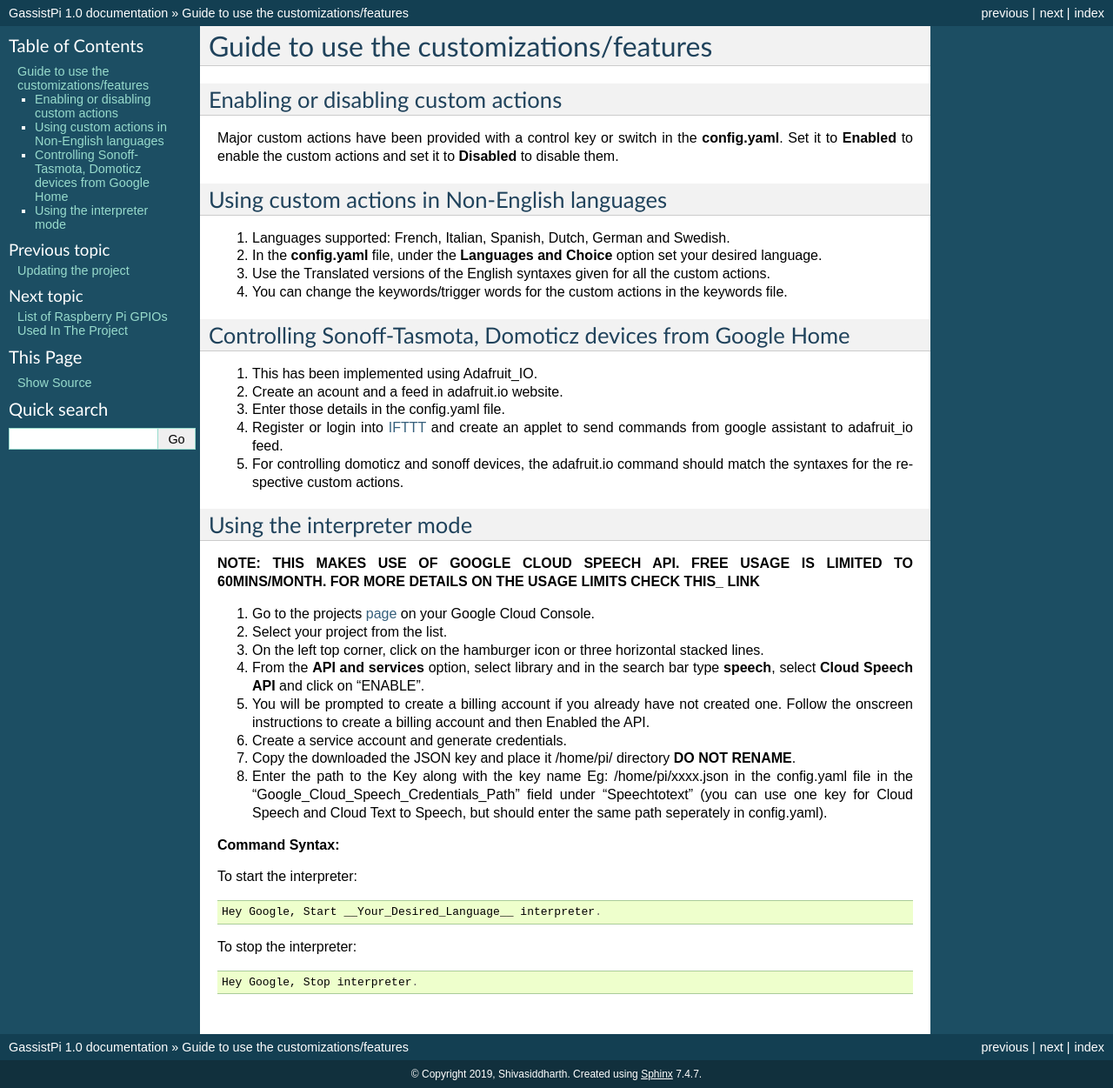
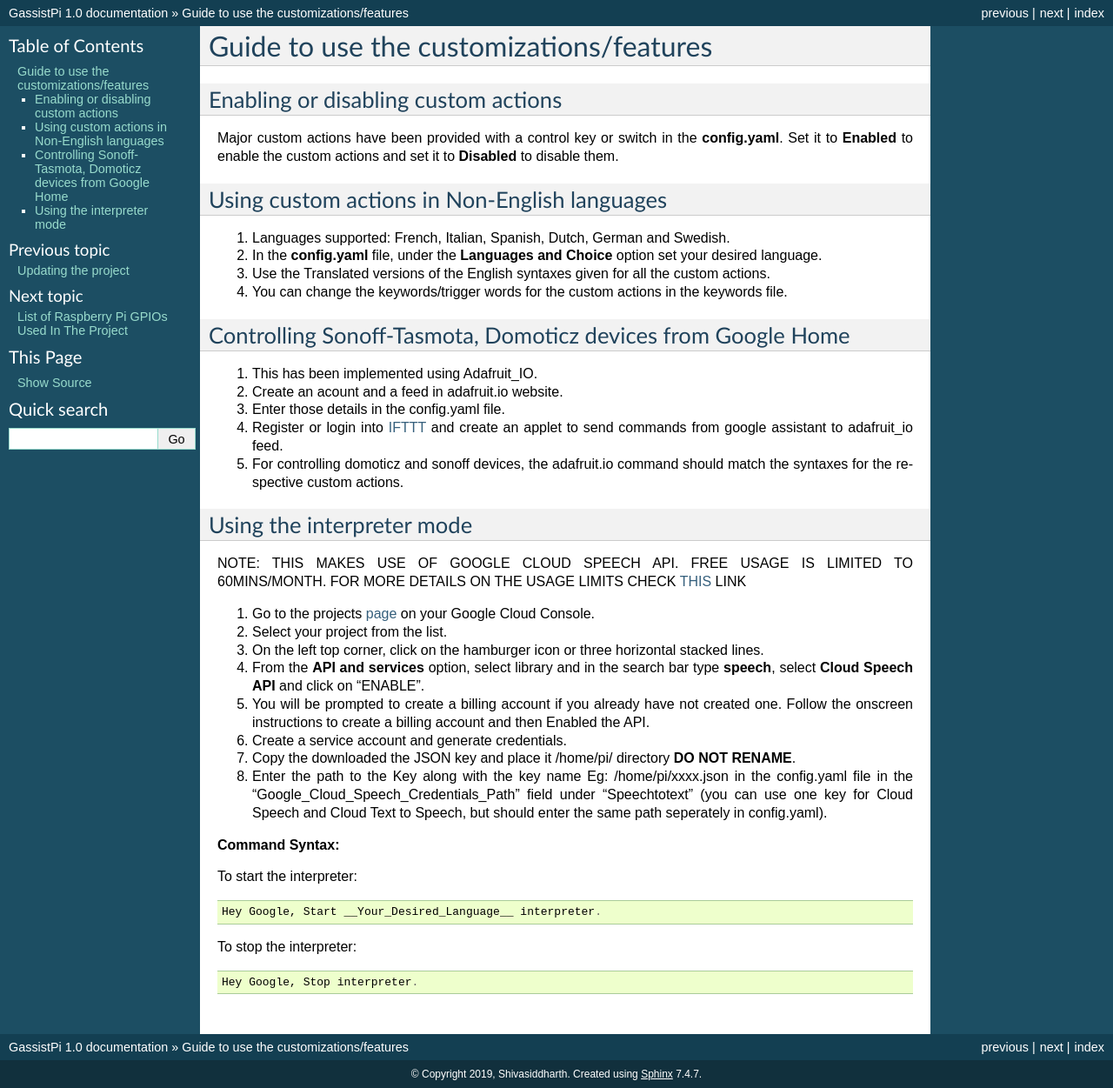
Before and after one commit to shivasiddharth/GassistPi-Documentation, a Sphinx documentation site: the page built from docs/customization.rst, in a window 1280 px wide. Shown: the whole page at 87% size. Built offline with Sphinx 7.4.7, drawn with Linux system fonts in a browser that asks for light colours; part of the change alters nothing that is shown.

```diff
--- a/docs/customization.rst
+++ b/docs/customization.rst
@@ -37,7 +37,7 @@ Controlling Sonoff-Tasmota, Domoticz devices from Google Home
 Using the interpreter mode
 --------------------------
 
-**NOTE: THIS MAKES USE OF GOOGLE CLOUD SPEECH API. FREE USAGE IS LIMITED TO 60MINS/MONTH. FOR MORE DETAILS ON THE USAGE LIMITS CHECK THIS_ LINK**
+NOTE: THIS MAKES USE OF GOOGLE CLOUD SPEECH API. FREE USAGE IS LIMITED TO 60MINS/MONTH. FOR MORE DETAILS ON THE USAGE LIMITS CHECK THIS_ LINK
 
 .. _THIS: https://cloud.google.com/speech-to-text/pricing
 1. Go to the projects page_ on your Google Cloud Console.
```
